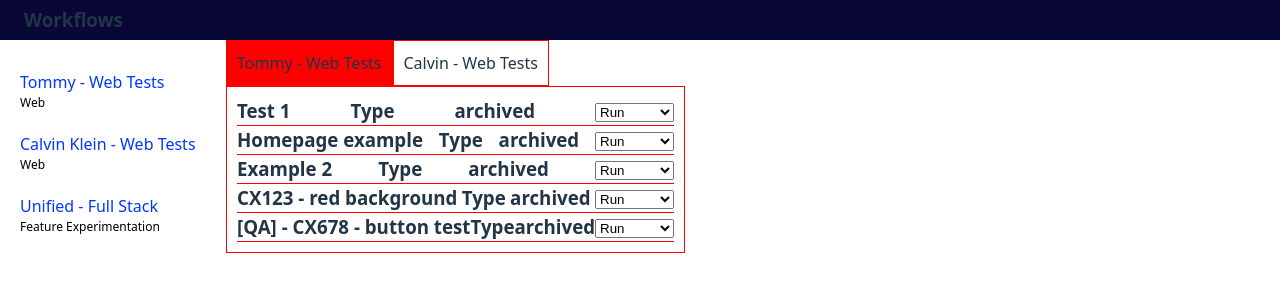
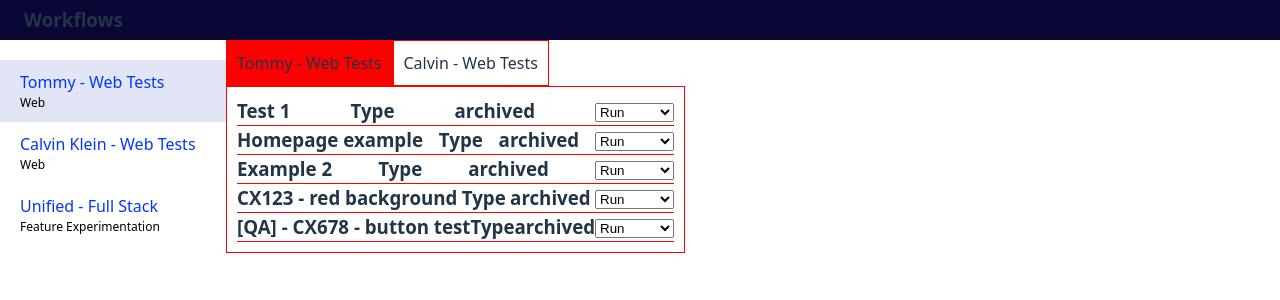
Before and after one commit to MichaelJSwain/experiment-workflows, a React (Vite) app: page / in a window 1280 px wide. Shown: the top 300 px of the page. Built offline with nearby package versions, Linux system fonts and the light colour scheme.

Commit message:
apply selected class to project button in navbar when selected

```diff
--- a/src/App.jsx
+++ b/src/App.jsx
@@ -586,7 +586,7 @@
       <Header />
 
       <div style={{display: "flex"}}>
-        <Navbar onProjectSelected={handleSelectProject} />
+        <Navbar onProjectSelected={handleSelectProject} selectedProject={selectedProject}/>
 
         <div className='table-container'>
 
--- a/src/components/Navbar/Navbar.css
+++ b/src/components/Navbar/Navbar.css
@@ -5,16 +5,19 @@
     padding: 20px 0;
 }
 
-ul {
+.project-list {
     margin: 0;
     padding: 0;
 }
 
-li {
+.project-list-item {
     list-style: none;
     color: black;
     padding: 10px 20px;
     cursor: pointer;
+}
+.selected {
+    background: #E1E5F5;
 }
 
 .project-name {
--- a/src/components/Navbar/Navbar.jsx
+++ b/src/components/Navbar/Navbar.jsx
@@ -1,6 +1,6 @@
 import "./Navbar.css";
 
-export const Navbar = ({onProjectSelected}) => {
+export const Navbar = ({onProjectSelected, selectedProject}) => {
 
     const handleClick = (project) => {
         onProjectSelected(project);
@@ -8,16 +8,16 @@
 
     return (
         <nav>
-            <ul>
-                <li onClick={() => handleClick("th")}>
+            <ul className="project-list">
+                <li onClick={() => handleClick("th")} className={selectedProject === "th" ? "project-list-item selected" : "project-list-item"}>
                     <div className="project-name">Tommy - Web Tests</div>
                     <div className="project-type">Web</div>
                 </li>
-                <li onClick={() => handleClick("ck")}>
+                <li onClick={() => handleClick("ck")} className={selectedProject === "ck"? "project-list-item selected" : "project-list-item"}>
                     <div className="project-name">Calvin Klein - Web Tests</div>
                     <div className="project-type">Web</div>
                 </li>
-                <li onClick={() => handleClick("fe")}>
+                <li onClick={() => handleClick("fe")} className={selectedProject === "fe" ? "project-list-item selected" : "project-list-item"}>
                     <div className="project-name">Unified - Full Stack</div>
                     <div className="project-type">Feature Experimentation</div>
                 </li>
```
